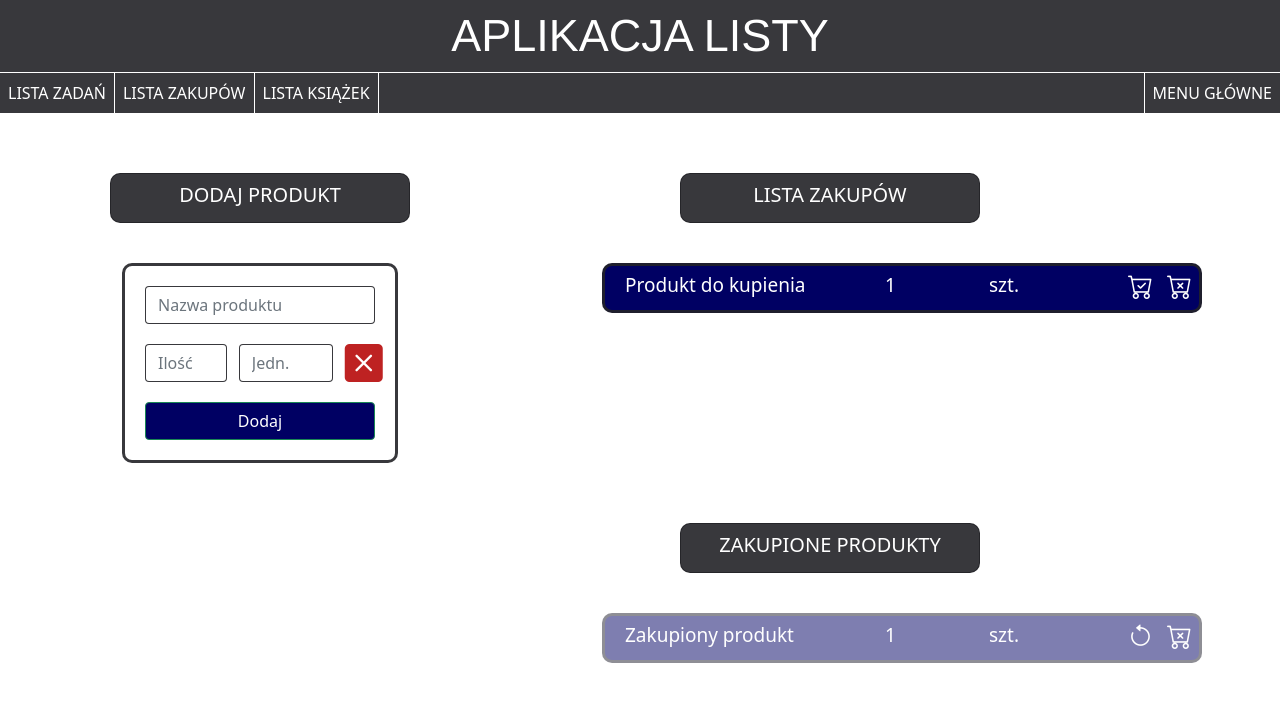
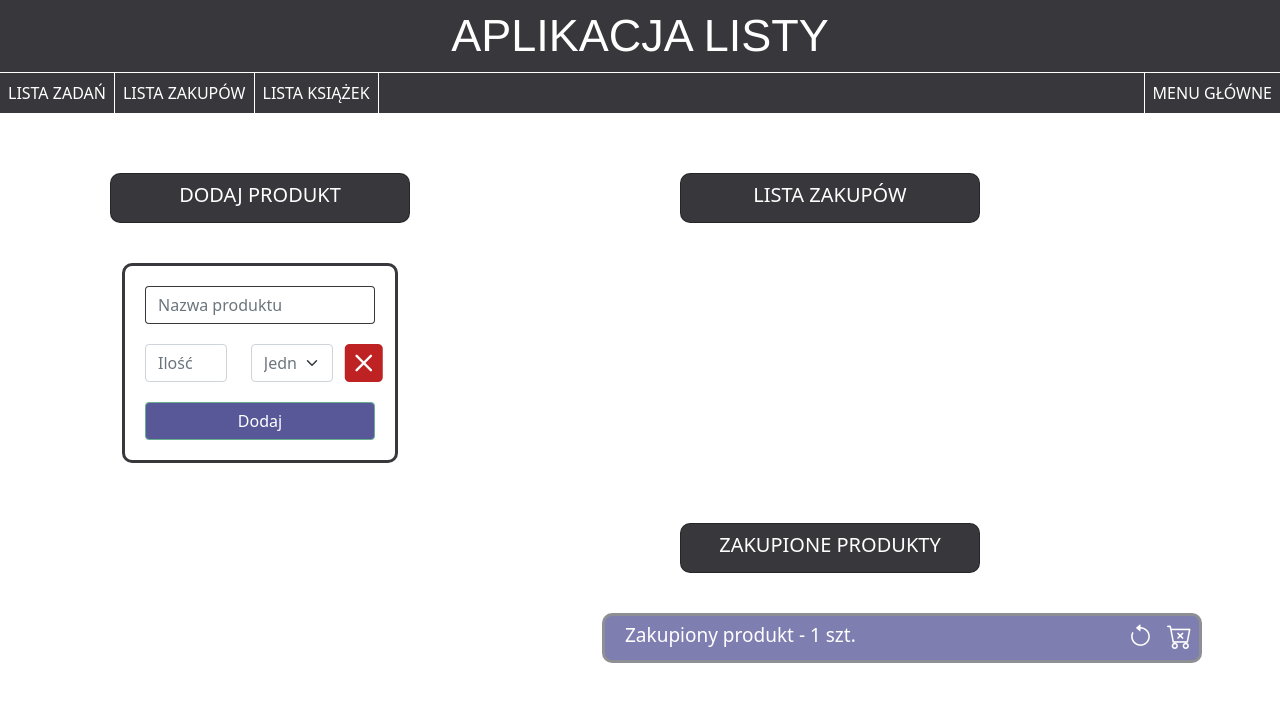
Before and after one commit to mkozien/toDoList, an Angular app: page /shopping-list in a window 1280 px wide. Shown: the top 702 px of the page. Built offline with nearby package versions, Linux system fonts and the light colour scheme.

Commit message:
adding products is working correctly

```diff
--- /dev/null
+++ b/src/app/models/product.ts
@@ -0,0 +1,13 @@
+export class Product {
+    id?: number;
+    name: string;
+    quantity: number;
+    unit: string;
+
+    constructor(id: number, name: string, quantity: number, unit: string) {
+        this.id = id;
+        this.name = name;
+        this.quantity = quantity;
+        this.unit = unit;
+    }
+}
--- /dev/null
+++ b/src/app/services/shop/shop.service.ts
@@ -0,0 +1,29 @@
+import { Injectable } from '@angular/core';
+
+import { Observable } from 'rxjs';
+
+import { Product } from 'src/app/models/product';
+
+@Injectable({
+  providedIn: 'root',
+})
+export class ShopService {
+  idGiven: number = 1;
+  productsToBuy: Product[] = [];
+  // boughtProducts: Product[] = [];
+
+  constructor() {}
+
+  addProduct(product: Product) {
+    this.productsToBuy.push(product);
+    console.log(this.productsToBuy);
+  }
+
+  getProductsToBuy() {
+    const productsToBuyObservable = new Observable((observer) => {
+      observer.next(this.productsToBuy);
+    });
+    return productsToBuyObservable;
+  }
+
+}
--- a/src/app/shop/shop.component.css
+++ b/src/app/shop/shop.component.css
@@ -27,13 +27,13 @@
   border-radius: 10px;
 }
 
+input, select {
+  color: #6c757d;
+}
+
 input[type="text"] {
   border: 1px solid rgba(35, 35, 39, 0.9);
   margin-bottom: 20px;
-}
-
-#small-input-div {
-  padding-left: 0;
 }
 
 .small-input {
@@ -60,6 +60,7 @@ input[type="text"] {
 }
 
 .add-button-div {
+  margin-top: 20px;
   text-align: center;
 }
 
--- a/src/app/shop/shop.component.html
+++ b/src/app/shop/shop.component.html
@@ -6,7 +6,7 @@
                 <div class="item-title-text">DODAJ PRODUKT</div>
             </div>
             <div class="add-item-form">
-                <form class="form-container">
+                <form class="form-container" (ngSubmit)="onAddProduct(form)" #form="ngForm">
                     <div class="form-group">
                         <input type="text" class="form-control" placeholder="Nazwa produktu" name="name" ngModel
                             required>
@@ -14,22 +14,26 @@
                     <div class="row">
                         <div class="col-5">
                             <div class="form-group">
-                                <input type="text" class="form-control small-input" placeholder="Ilość" name="name" ngModel
-                                    required>
+                                <input class="form-control" type="number" placeholder="Ilość" name="quantity" min="0"
+                                pattern="[0-9]*" ngModel required>
                             </div>
                         </div>
                         <div class="col-5" id="small-input-div">
-                            <div class="form-group">
-                                <input type="text" class="form-control small-input" placeholder="Jedn." name="name" ngModel
-                                    required>
-                            </div>
+                            <select class="form-select" name="unit" ngModel required>
+                                <option value="" disabled selected hidden>Jedn.</option>
+                                <option value="szt.">szt.</option>
+                                <option value="kg">kg</option>
+                                <option value="g">g</option>
+                                <option value="l">l</option>
+                                <option value="ml">ml</option>
+                              </select>
                         </div>
                         <div class="col-2 reset-button">
-                            <span class="bi bi-x-square-fill reset-icon"></span>
+                            <span class="bi bi-x-square-fill reset-icon" (click)="onResetForm(form)"></span>
                         </div>
                     </div>
                     <div class="add-button-div">
-                        <button type="submit" class="btn btn-success add-button">Dodaj</button>
+                        <button type="submit" class="btn btn-success add-button" [disabled]="!form.valid">Dodaj</button>
                     </div>
                 </form>
             </div>
@@ -38,18 +42,12 @@
             <div class="item-title">
                 <div class="item-title-text">LISTA ZAKUPÓW</div>
             </div>
-            <div>
+            <div *ngFor="let productToBuy of productsToBuy">
                 <div class="tasks-div">
                     <div class="pending-task">
                         <div class="row">
-                            <div class="col-5 pending-task-div">
-                                <div class="pending-task-text">Produkt do kupienia</div>
-                            </div>
-                            <div class="col-2 pending-task-div">
-                                <div class="pending-task-text">1</div>
-                            </div>
-                            <div class="col-2 pending-task-div">
-                                <div class="pending-task-text">szt.</div>
+                            <div class="col-9 pending-task-div">
+                                <div class="pending-task-text">{{productToBuy.name}} - {{productToBuy.quantity}} {{productToBuy.unit}}</div>
                             </div>
                             <div class="col-3 pending-task-icon-div">
                                 <div class="task-icon-div">
@@ -74,14 +72,8 @@
                 <div class="tasks-div marked-as-done">
                     <div class="done-task">
                         <div class="row">
-                            <div class="col-5 pending-task-div">
-                                <div class="pending-task-text">Zakupiony produkt</div>
-                            </div>
-                            <div class="col-2 pending-task-div">
-                                <div class="pending-task-text">1</div>
-                            </div>
-                            <div class="col-2 pending-task-div">
-                                <div class="pending-task-text">szt.</div>
+                            <div class="col-9 pending-task-div">
+                                <div class="pending-task-text">Zakupiony produkt - 1 szt.</div>
                             </div>
                             <div class="col-3 pending-task-icon-div">
                                 <div class="task-icon-div">
--- a/src/app/shop/shop.component.ts
+++ b/src/app/shop/shop.component.ts
@@ -1,15 +1,51 @@
-import { Component, OnInit } from '@angular/core';
+import { Component, OnDestroy, OnInit } from '@angular/core';
+import { NgForm } from '@angular/forms';
+
+import { Subscription } from 'rxjs';
+
+import { Product } from '../models/product';
+import { ShopService } from '../services/shop/shop.service';
 
 @Component({
   selector: 'app-shop',
   templateUrl: './shop.component.html',
-  styleUrls: ['./shop.component.css']
+  styleUrls: ['./shop.component.css'],
 })
-export class ShopComponent implements OnInit {
+export class ShopComponent implements OnInit, OnDestroy {
+  productsToBuy: Product[] = [];
+  productsToBuySubscription: Subscription;
+  // boughtProducts: Product[] = [];
+  // boughtsProductsSubscription: Subscription;
 
-  constructor() { }
+  constructor(private shopService: ShopService) {}
+
+  onAddProduct(form: NgForm) {
+    const body: Product = new Product(
+      this.shopService.idGiven++,
+      form.value.name,
+      form.value.quantity,
+      form.value.unit
+    );
+    console.log(body);
+
+    this.shopService.addProduct(body);
+    form.reset();
+  }
+
+  onResetForm(form: NgForm) {
+    form.reset();
+  }
 
   ngOnInit(): void {
+    this.productsToBuySubscription = this.shopService
+    .getProductsToBuy()
+    .subscribe((productsToBuy: Product[]) => {
+      this.productsToBuy = productsToBuy;
+    });
+  console.log(this.productsToBuy);
   }
 
+  ngOnDestroy(): void {
+    this.productsToBuySubscription.unsubscribe();
+  }
 }
--- a/src/app/tasks/tasks.component.css
+++ b/src/app/tasks/tasks.component.css
@@ -52,6 +52,10 @@
 
 input[type="text"] {
   border: 1px solid rgba(35, 35, 39, 0.9);
+}
+
+input:focus {
+  box-shadow: 0 0 0 0.25rem rgb(25 135 84 / 25%);
 }
 
 .add-button-div {
```
Also changed, not shown: 1 other file (tests, documents, lock files or other folders).
